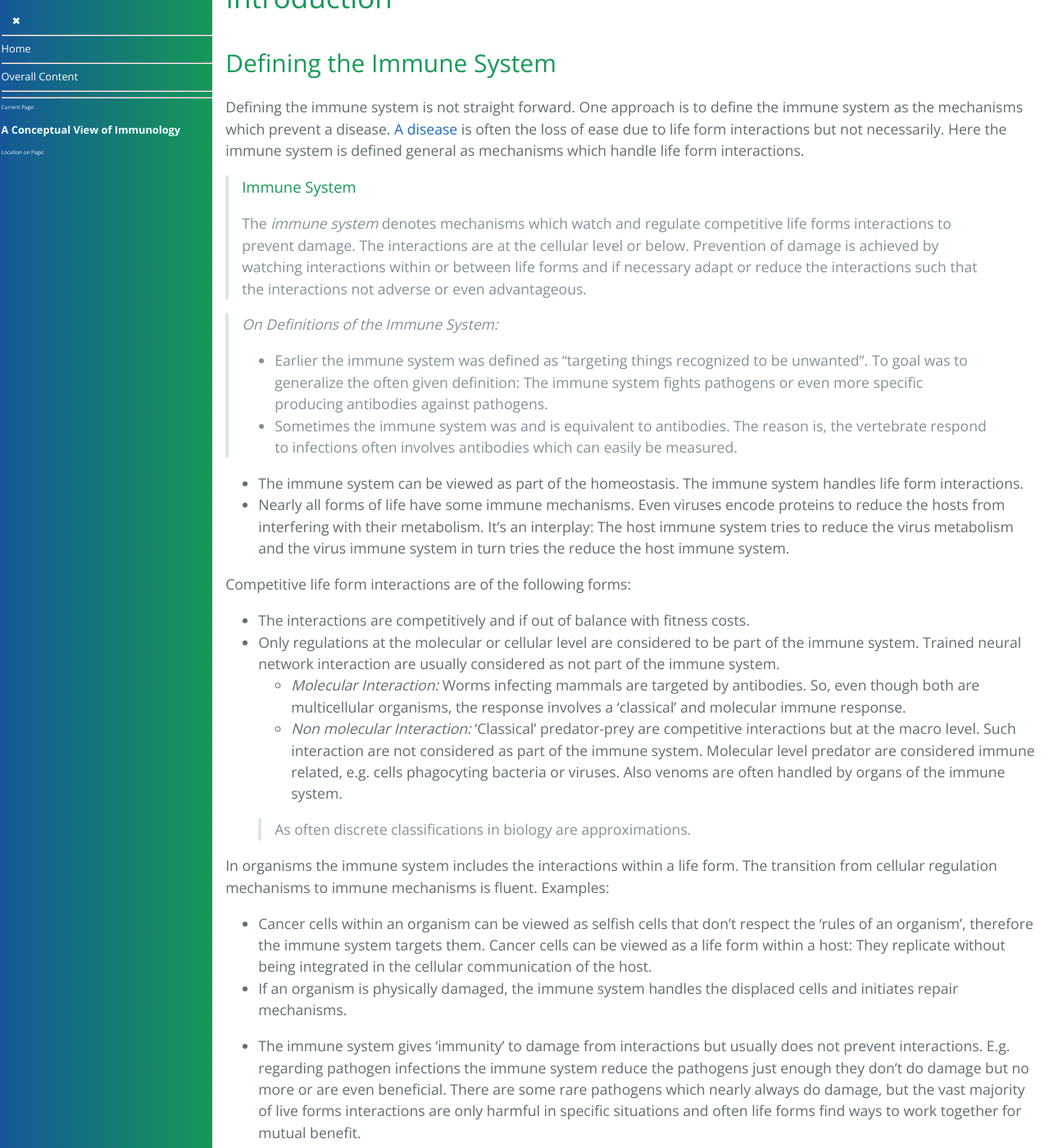
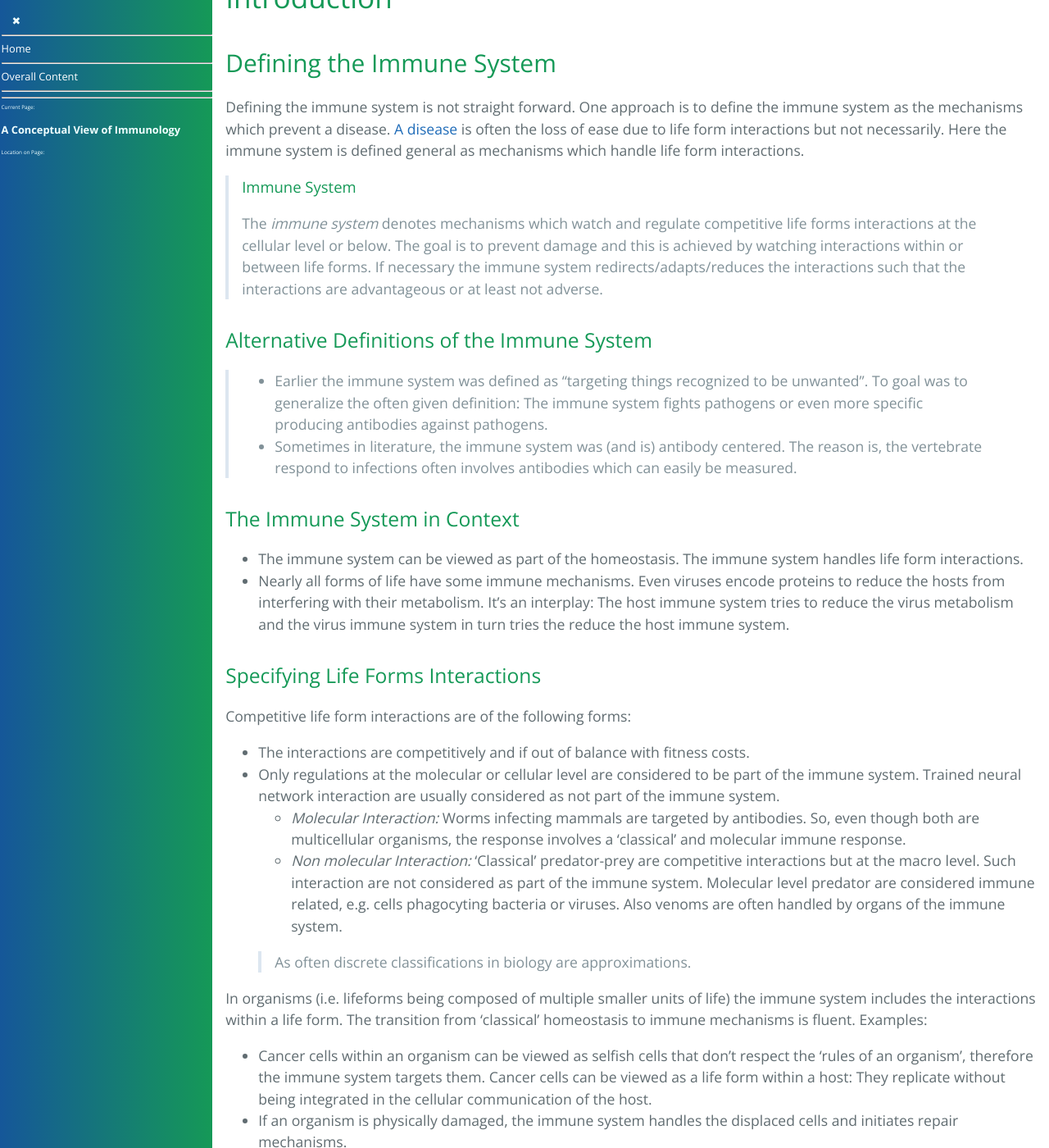
Before and after one commit to forestgrape/coronavirus, a Jekyll site: the page built from 4_immunological/concepts_of_immunology.md, in a window 1280 px wide and 1400 px high, scrolled down 1354 px. Shown: the whole window at 82% size. Built offline with Jekyll 4.4.1, drawn with Linux system fonts in a browser that asks for light colours; our own code applies the rules of GitHub Pages for plain Markdown files; some of the changed text lies outside the part shown.

Commit message:
clarifications

```diff
--- a/4_immunological/concepts_of_immunology.md
+++ b/4_immunological/concepts_of_immunology.md
@@ -58,16 +58,17 @@ Defining the immune system is not straight forward. One approach is to define th
 
 
 > ###### Immune System
-> The *immune system* denotes mechanisms which watch and regulate competitive life forms interactions to prevent damage. The interactions are at the cellular level or below. Prevention of damage is achieved by watching interactions within or between life forms and if necessary adapt or reduce the interactions such that the interactions not adverse or even advantageous.
+> The *immune system* denotes mechanisms which watch and regulate competitive life forms interactions at the cellular level or below. The goal is to prevent damage and this is achieved by watching interactions within or between life forms. If necessary the immune system redirects/adapts/reduces the interactions such that the interactions are advantageous or at least not adverse.
 
-> *On Definitions of the Immune System:*
+#### Alternative Definitions of the Immune System
 > * Earlier the immune system was defined as "targeting things recognized to be unwanted". To goal was to generalize the often given definition: The immune system fights pathogens or even more specific producing antibodies against pathogens.
-> * Sometimes the immune system was and is equivalent to antibodies. The reason is, the vertebrate respond to infections often involves antibodies which can easily be measured.
+> * Sometimes in literature, the immune system was (and is) antibody centered. The reason is, the vertebrate respond to infections often involves antibodies which can easily be measured.
 
+#### The Immune System in Context
 * The immune system can be viewed as part of the homeostasis. The immune system handles life form interactions.
 * Nearly all forms of life have some immune mechanisms. Even viruses encode proteins to reduce the hosts from interfering with their metabolism. It's an interplay: The host immune system tries to reduce the virus metabolism and the virus immune system in turn tries the reduce the host immune system.
 
-
+#### Specifying Life Forms Interactions
 Competitive life form interactions are of the following forms:
 * The interactions are competitively and if out of balance with fitness costs.
 * Only regulations at the molecular or cellular level are considered to be part of the immune system. Trained neural network interaction are usually considered as not part of the immune system.
@@ -76,24 +77,23 @@ Competitive life form interactions are of the following forms:
 
   > As often discrete classifications in biology are approximations.
 
-In organisms the immune system includes the interactions within a life form. The transition from cellular regulation mechanisms to immune mechanisms is fluent. Examples:
+In organisms (i.e. lifeforms being composed of multiple smaller units of life) the immune system includes the interactions within a life form. The transition from 'classical' homeostasis to immune mechanisms is fluent. Examples:
 * Cancer cells within an organism can be viewed as selfish cells that don't respect the 'rules of an organism', therefore the immune system targets them. Cancer cells can be viewed as a life form within a host: They replicate without being integrated in the cellular communication of the host.
 * If an organism is physically damaged, the immune system handles the displaced cells and initiates repair mechanisms.
 
 
+#### Mindset of the Immune System
+The immune system gives 'immunity' to damage from interactions but usually does not prevent interactions. E.g. regarding pathogen infections the immune system reduce the pathogens just enough they don't do damage but no more or are even beneficial. There are some rare pathogens which nearly always do damage, but the vast majority of live forms interactions are only harmful in specific situations and often life forms find ways to work together for mutual benefit.
 
-
-* The immune system gives 'immunity' to damage from interactions but usually does not prevent interactions. E.g. regarding pathogen infections the immune system reduce the pathogens just enough they don't do damage but no more or are even beneficial. There are some rare pathogens which nearly always do damage, but the vast majority of live forms interactions are only harmful in specific situations and often life forms find ways to work together for mutual benefit.
-
-* *The immune system is pragmatic and efficiency focused*:
+*The immune system is pragmatic and efficiency focused*:
   * the immune system usually is minimalist and does just as much to prevent harm but no more.
   * the immune system can redirect interactions to mutual benefits.
 
-  > Else life forms on todays earth would be busy fighting and couldn't spend time on cooperating and creating.
+> Else life forms on todays earth would be busy fighting and couldn't spend time on cooperating and creating.
 
-  > Nearly all life forms on todays earth create and cooperate in a variety of forms, which indicates an evolutionary advantage of these behaviors.
+> Nearly all life forms on todays earth create and cooperate in a variety of forms, which indicates an evolutionary advantage of these behaviors.
 
-  > Interactions are often beneficial to learn and evolve.
+> Interactions are often beneficial to learn and evolve.
 
 
 ### Immune System Goals
```
